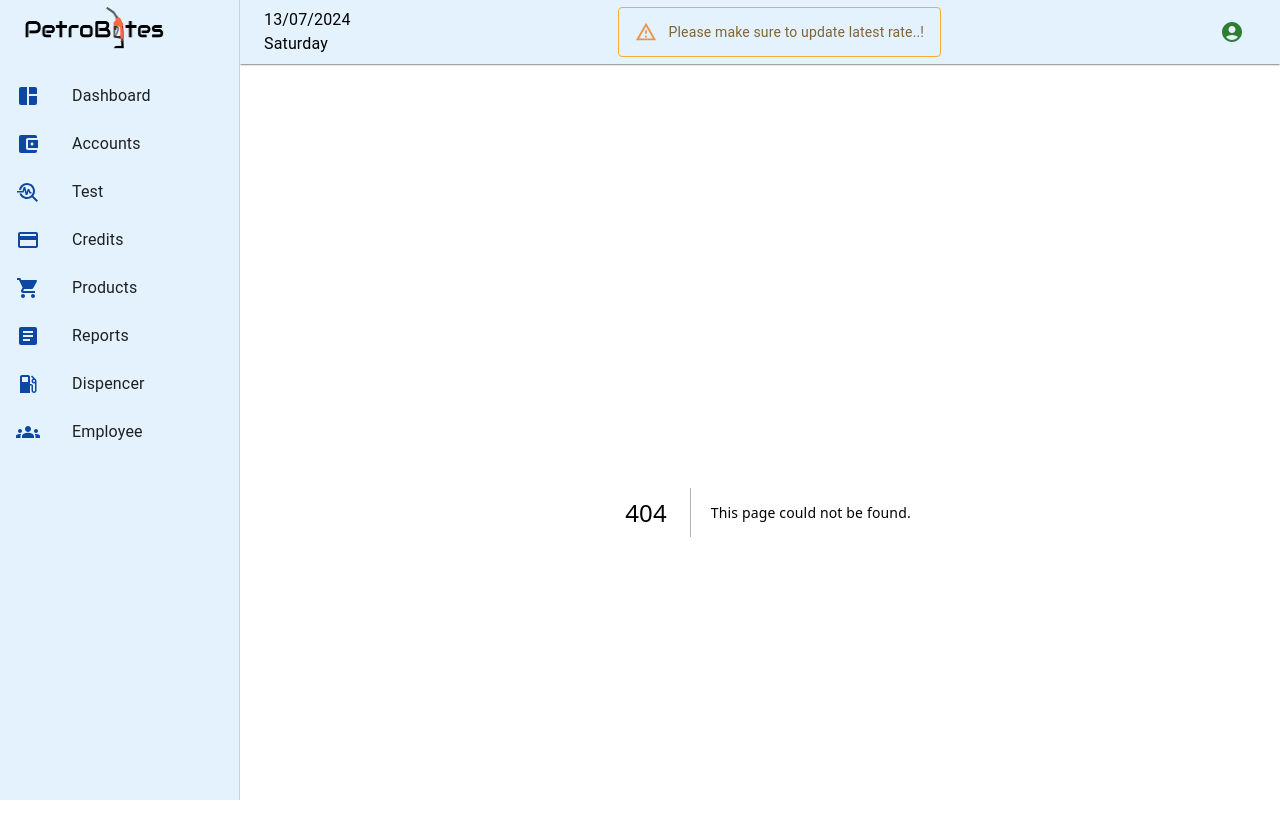
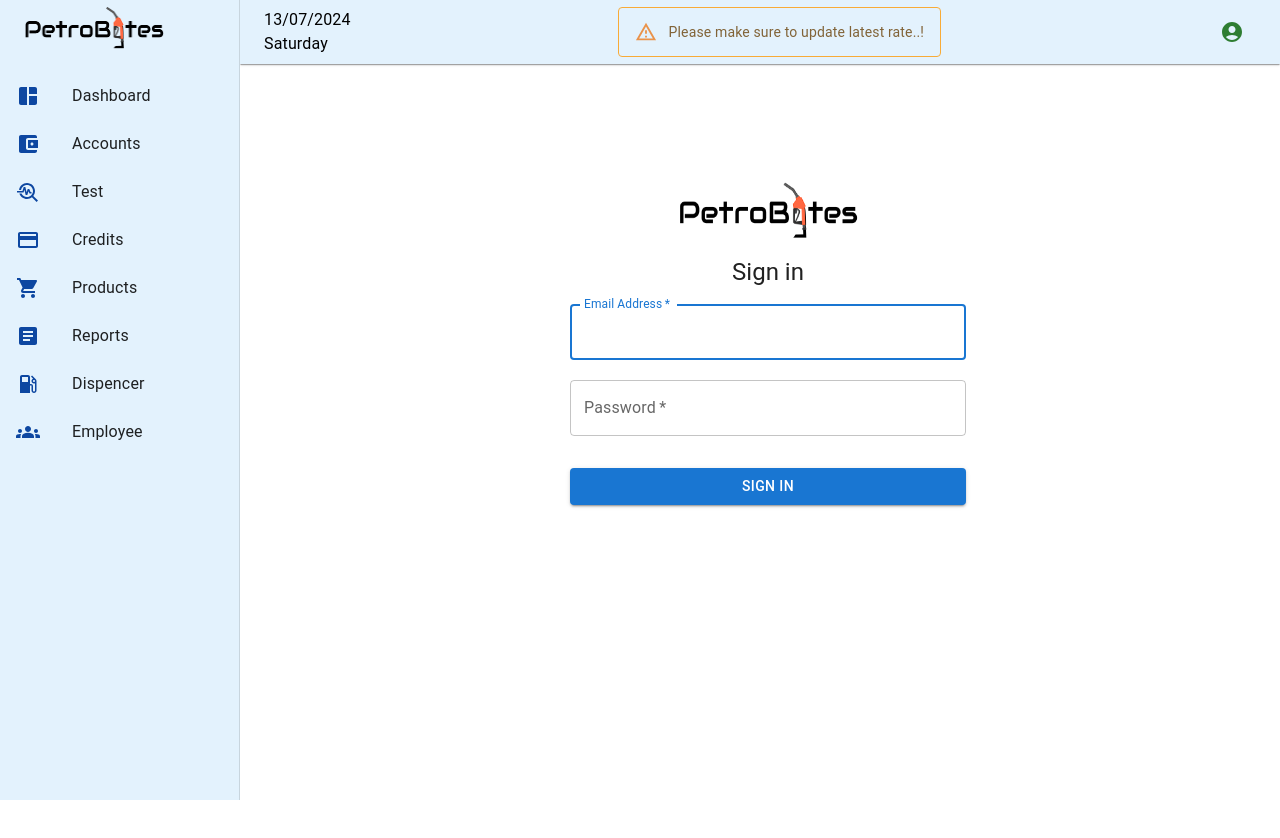
Before and after one commit to lalukrish/petrobyte, a Next.js app: page /signin in a window 1280 px wide. Before the commit this address had no page. Shown: the top 838 px of the page. After the commit the page ends 800 px from the top, so only its background shows below. Built offline with nearby package versions, Linux system fonts and the light colour scheme.

Commit message:
fri19Jul 22:55

```diff
--- a/app/layout.js
+++ b/app/layout.js
@@ -4,6 +4,8 @@
 import SidebarLayout from "@/components/sidebarLayout";
 import { Box } from "@mui/material";
 import PetrobyteContextProvider from "@/context/context";
+import LoginPage from "./signin/page";
+
 
 const inter = Inter({ subsets: ["latin"] });
 
--- /dev/null
+++ b/app/signin/page.js
@@ -0,0 +1,56 @@
+// src/LoginPage.js
+import React from 'react';
+import { Container, Box, TextField, Button, Typography, Avatar } from '@mui/material';
+import Image from 'next/image';
+
+const LoginPage = () => {
+  return (
+    <Container component="main" maxWidth="xs">
+      <Box
+        sx={{
+          marginTop: 8,
+          display: 'flex',
+          flexDirection: 'column',
+          alignItems: 'center',
+        }}
+      >
+        <Image sx={{ m: 1}}width="180" height= "80" src="/Petro.png" />
+        <Typography component="h1" variant="h5" fontSize="bold">
+          Sign in
+        </Typography>
+        <Box component="form" noValidate sx={{ mt: 1 }}>
+          <TextField
+            margin="dense"
+            required
+            fullWidth
+            id="email"
+            label="Email Address"
+            name="email"
+            autoComplete="email"
+            autoFocus
+          />
+          <TextField
+            margin="normal"
+            required
+            fullWidth
+            name="password"
+            label="Password"
+            type="password"
+            id="password"
+            autoComplete="current-password"
+          />
+          <Button
+            type="submit"
+            fullWidth
+            variant="contained"
+            sx={{ mt: 3, mb: 2 }}
+          >
+            Sign In
+          </Button>
+        </Box>
+      </Box>
+    </Container>
+  );
+};
+
+export default LoginPage;
```
